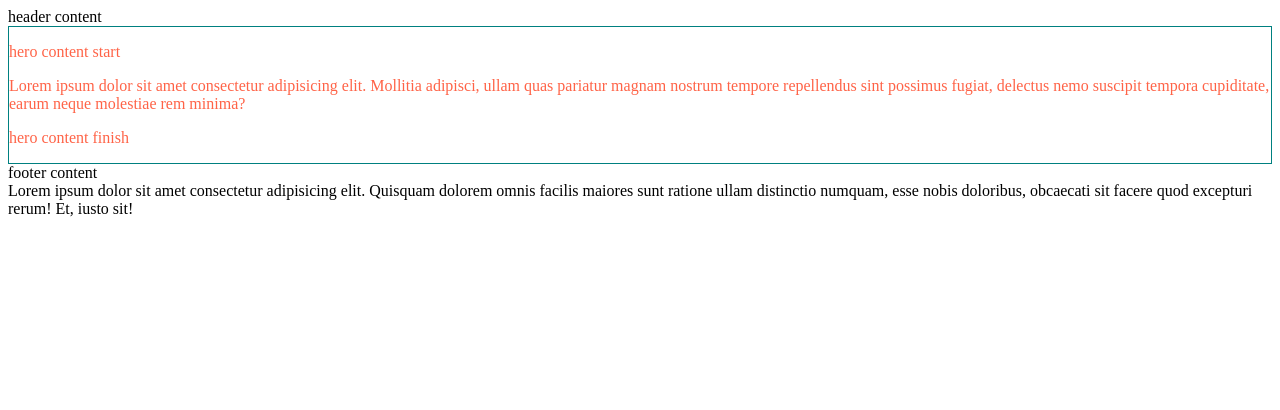
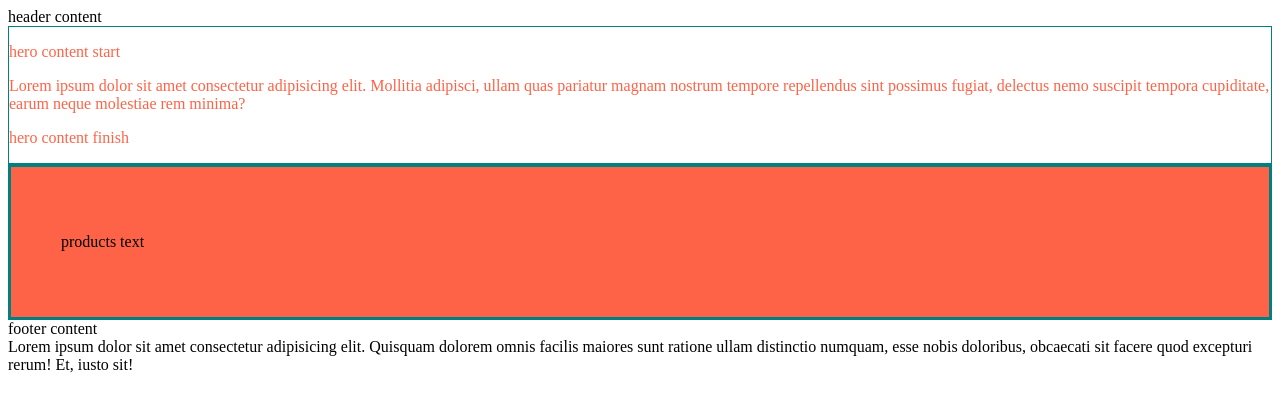
Before and after one commit to oliverplay/team-example, a website built with Parcel: page src/index.html in a window 1280 px wide. Built offline with nearby package versions, Linux system fonts and the light colour scheme.

Commit message:
add products section

```diff
--- a/src/index.html
+++ b/src/index.html
@@ -16,6 +16,7 @@
     <!-- main -->
     <main>
       <include src="./partials/hero.html"></include>
+      <include src="./partials/products.html"></include>
     </main>
     <!-- footer -->
     <include src="./partials/footer.html"></include>
--- /dev/null
+++ b/src/partials/products.html
@@ -0,0 +1,5 @@
+<section class="products">
+  <div class="products-container">
+    <p>products text</p>
+  </div>
+</section>
--- a/src/sass/layout/_products.scss
+++ b/src/sass/layout/_products.scss
@@ -1,3 +1,8 @@
 .products{
-  background-color: red;
+  background-color: tomato;
 }
+
+.products-container{
+  border: 3px solid teal;
+  padding: 50px;
+}
```
